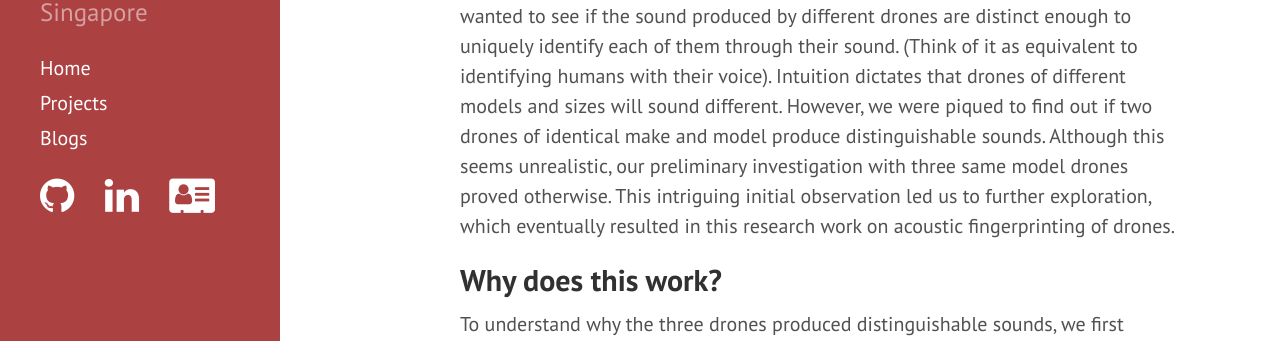
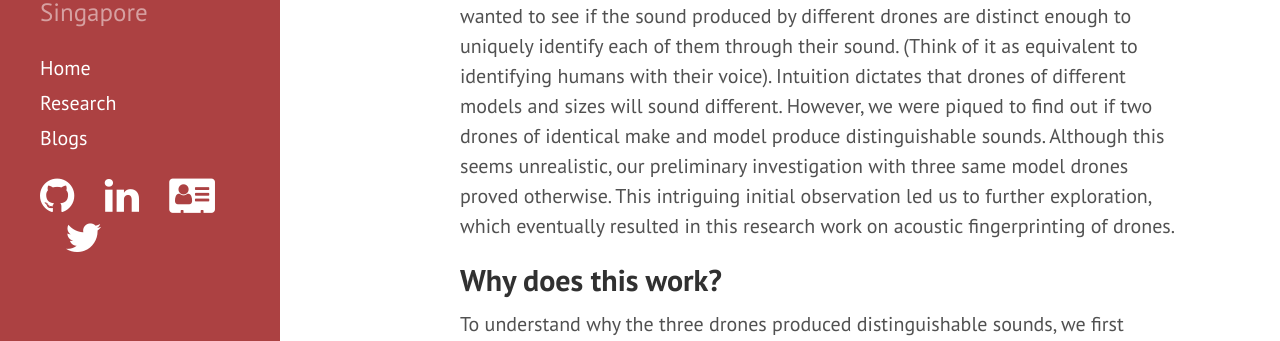
Before and after one commit to soundaryaramesh/soundaryaramesh.github.io, a Jekyll site: the page built from pro-blogs/research-drone.md, in a window 1280 px wide. Shown: the part 329-670 px from the top of the page. Built offline with Jekyll 4.4.1, drawn with Linux system fonts in a browser that asks for light colours; comment, search, counter and statistics services are not loaded.

Commit message:
change project to research, add twitter info

```diff
--- a/_includes/sidebar.html
+++ b/_includes/sidebar.html
@@ -15,7 +15,7 @@
 
     <nav class="sidebar-nav">
       <a class="sidebar-nav-item{% if page.url == site.baseurl %} active{% endif %}" href="{{ site.baseurl }}/">Home</a>
-      <a class="sidebar-nav-item{% if page.url == site.baseurl %} active{% endif %}" href="{{ site.baseurl }}/projects/">Projects</a>
+      <a class="sidebar-nav-item{% if page.url == site.baseurl %} active{% endif %}" href="{{ site.baseurl }}/projects/">Research</a>
       <a class="sidebar-nav-item{% if page.url == site.baseurl %} active{% endif %}" href="{{ site.baseurl }}/blogs/">Blogs</a>
 
       {% comment %}
@@ -42,6 +42,9 @@
     <a style="padding-left:25px;" href="{{ site.url }}/cv.pdf">
   	  <i class="fa fa-address-card fa-2x"></i>
     </a>
+    <a style="padding-left:25px;" href="https://twitter.com/soundarya05">
+  	  <i class="fa fa-twitter fa-2x"></i>
+    </a>
 
   </div>
 
```
Also changed, not shown: pro-blogs/research-drone.md (renamed from pro-blogs/research.md).
